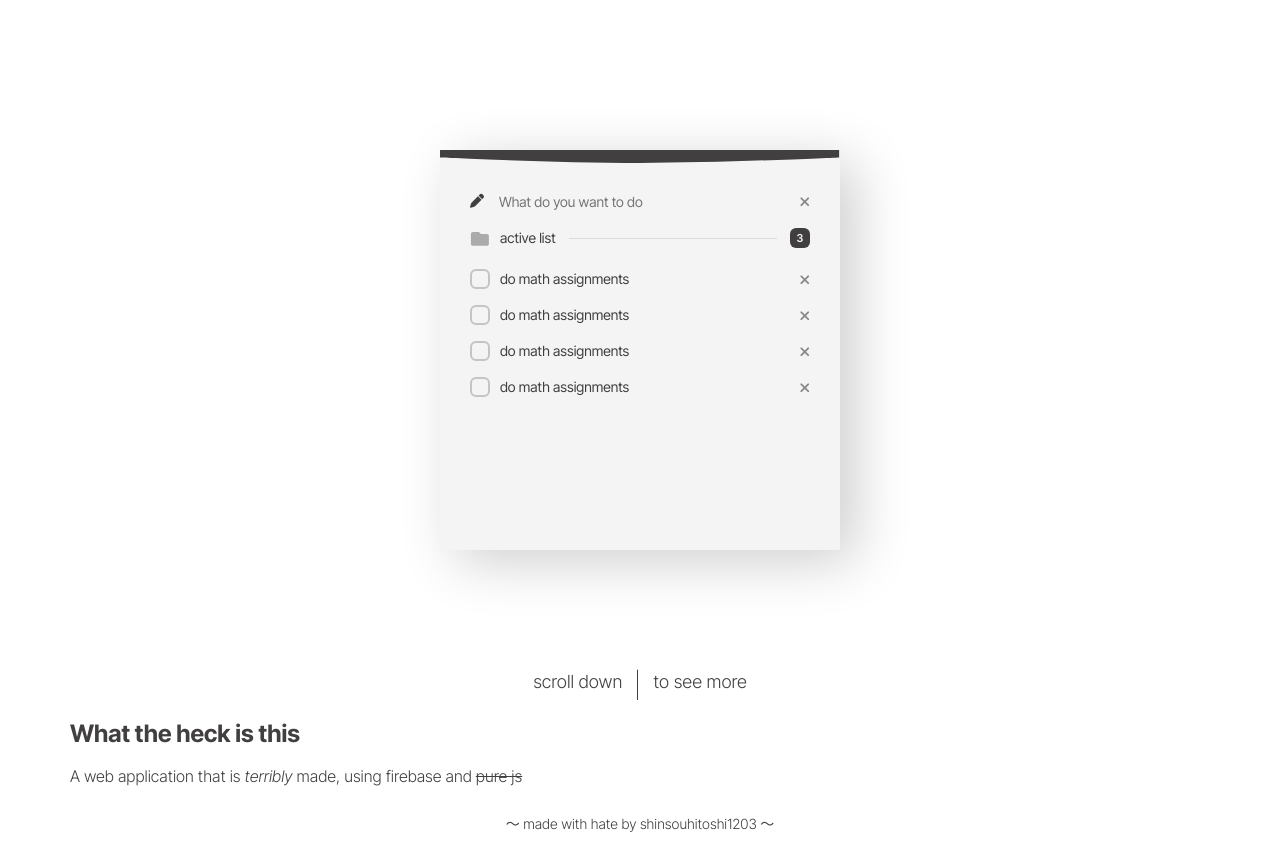
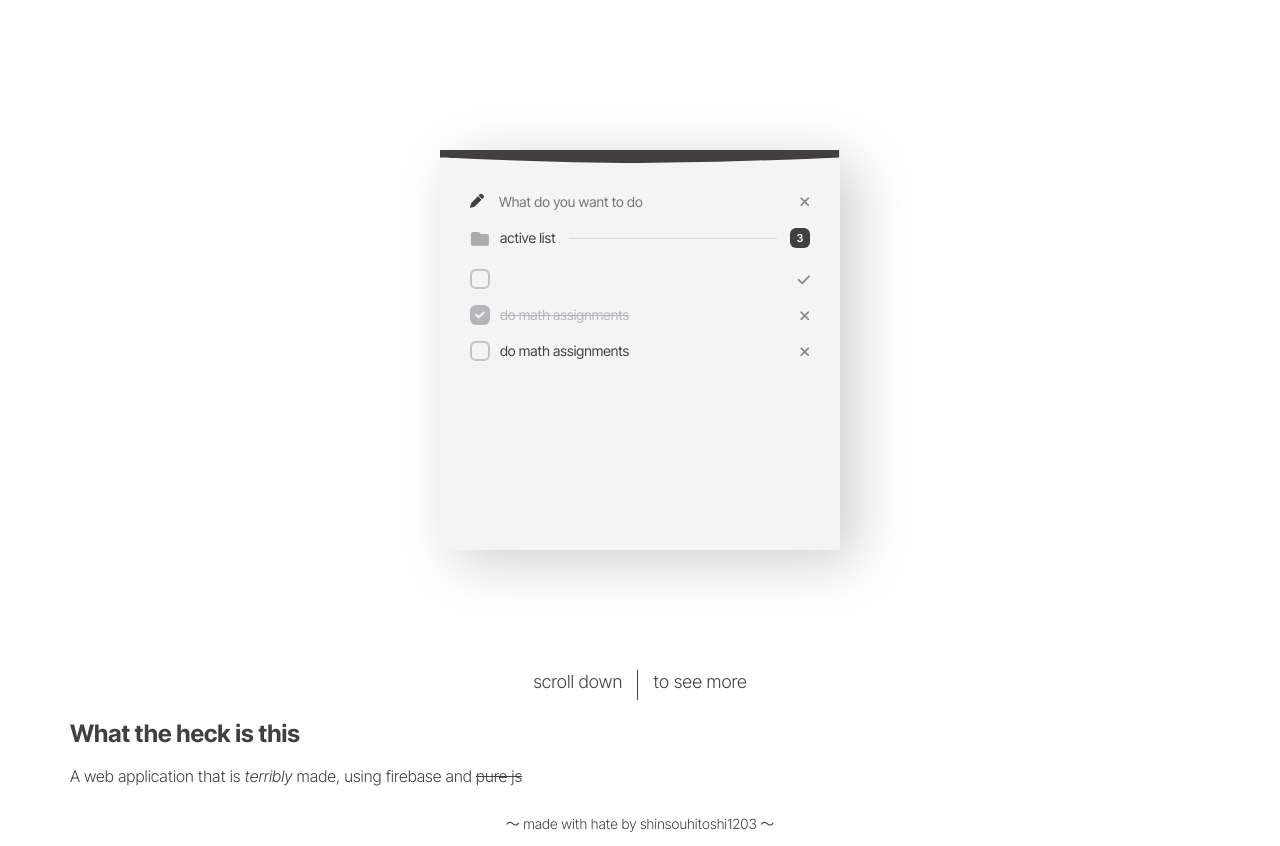
Before and after one commit to shinsouhitoshi1203/todolist, a website: page index.html in a window 1280 px wide. Shown: the part 60-906 px from the top of the page. Drawn offline with Linux system fonts and the light colour scheme.

Commit message:
todo/design app ui #2

```diff
--- a/app/scss/todo.scss
+++ b/app/scss/todo.scss
@@ -6,6 +6,9 @@
     --shadow: 15.965px 11.714px 53.373px 0px rgba(0, 0, 0, 0.20);
     --space: 16px;
 
+    --uncheck: #C4C4C4;
+    --check: #B5B5BA;
+
 }
 
 %li {
@@ -13,6 +16,10 @@
 }
 %center {
     display: flex; align-items: center;justify-content: center;
+}
+
+@mixin lim($l:1) {
+    display: -webkit-box; -webkit-line-clamp: $l; line-clamp: $l; -webkit-box-orient:vertical; overflow: hidden;
 }
 
 /// app:
@@ -83,16 +90,69 @@
     }
 }
 
+
+
+/// status active
 .todos {
+    // status: active [default]
     &__list {display: grid; grid-gap: 16px;}
     &__item {
         @extend %li;
         &-check {
-            width: 20px; height: 20px; border: 2px solid #C4C4C4; @extend %center; border-radius: 6px; transition:  border-color .3s; margin-right: 2px;
+
+            width: 20px; height: 20px; border: 2px solid var(--uncheck);
+            @extend %center; border-radius: 6px;  margin-right: 2px;
+            transition: border-color .3s, background .3s;
+
             &:hover {
                 border-color: var(--main-trans);
             }
         }
-        &-name {flex-grow: 1;}
+        &-name {
+            position: relative;
+            flex-grow: 1;
+            span {
+                word-break: break-all; width: fit-content;
+                @include lim(1); position: relative;
+                &::after {
+                    content: ""; display: block; position: absolute;
+                    width: 100%; height: 1px; background: #000;
+                    bottom: -0.3px; left: 0; transition: transform .3s;
+                    transform-origin: right center; transform: scaleX(0);
+                }
+                &:hover::after {
+                    transform-origin: left center; transform: scaleX(1);
+                }
+            }
+        }
+
+        &-edit {
+            z-index: 10;
+            background: var(--second);
+            position: absolute; top: 0;left: 0; width: 100%;
+        }
+
+    }
+    // status: checked
+    &__item {
+        &[item-status=done] &-check {
+            background: var(--check); border-color: var(--check);
+            position: relative;
+            &:hover {
+                border-color: var(--main-trans);
+                background: var(--main-trans);
+            }
+            &::after {
+                content : ""; display: block; position: absolute;
+                top: 50%; left: 50%; translate: -50% -50%;
+                width: 12px;height: 8px; background: url(./../img/checked.svg) center / contain no-repeat;
+            }
+        }
+
+        &[item-status=done] &-name {
+            color: var(--check);
+            text-decoration: line-through;
+            span::after {display: none;}
+        }
     }
 }
--- a/index.html
+++ b/index.html
@@ -68,29 +68,32 @@
                                         <div class="swiper-slide">
                                             <div class="todos__list">
                                                 <!-- where to put the data ... -->
-                                                <div class="todos__item">
-                                                    <button class="todos__item-check"></button>
-                                                    <p class="todos__item-name">do math assignments</p>
-                                                    <button class="todos__button-plain todos__button-plain--posEnd"><i class="fa-solid fa-xmark"></i></button>
+                                                <div class="todos__item" item-status="active">
+                                                    <button class="todos__item-check" title="mark as done"></button>
+                                                    <p class="todos__item-name" title="">
+                                                        <input type="text" class="todos__item-edit">
+                                                        <span>finish dsa assignment before next saturday morning</span>
+                                                    </p>
+                                                    <button class="todos__button-plain todos__button-plain--posEnd" title="delete this to-do"><i class="fa-solid fa-check"></i></button>
                                                 </div>
 
-                                                <div class="todos__item">
-                                                    <button class="todos__item-check"></button>
-                                                    <p class="todos__item-name">do math assignments</p>
-                                                    <button class="todos__button-plain todos__button-plain--posEnd"><i class="fa-solid fa-xmark"></i></button>
+                                                <div class="todos__item" item-status="done">
+                                                    <button class="todos__item-check" title="mark as done"></button>
+
+                                                    <p class="todos__item-name">
+                                                        <span>do math assignments</span>
+                                                    </p>
+                                                    <button class="todos__button-plain todos__button-plain--posEnd" title="delete this to-do"><i class="fa-solid fa-xmark"></i></button>
                                                 </div>
 
-                                                <div class="todos__item">
-                                                    <button class="todos__item-check"></button>
-                                                    <p class="todos__item-name">do math assignments</p>
-                                                    <button class="todos__button-plain todos__button-plain--posEnd"><i class="fa-solid fa-xmark"></i></button>
+                                                <div class="todos__item" item-status="active">
+                                                    <button class="todos__item-check" title="mark as done"></button>
+                                                    <p class="todos__item-name">
+                                                        <span>do math assignments</span>
+                                                    </p>
+                                                    <button class="todos__button-plain todos__button-plain--posEnd" title="delete this to-do"><i class="fa-solid fa-xmark"></i></button>
                                                 </div>
 
-                                                <div class="todos__item">
-                                                    <button class="todos__item-check"></button>
-                                                    <p class="todos__item-name">do math assignments</p>
-                                                    <button class="todos__button-plain todos__button-plain--posEnd"><i class="fa-solid fa-xmark"></i></button>
-                                                </div>
 
                                             </div>
                                         </div>
```
Also changed, not shown: app/img/checked.svg (added), app/src/todo.css, assets/css/main.css, 1 other file.
